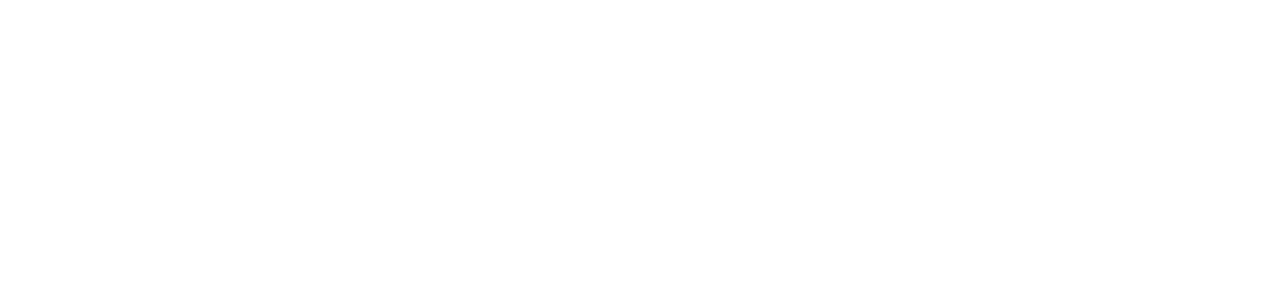
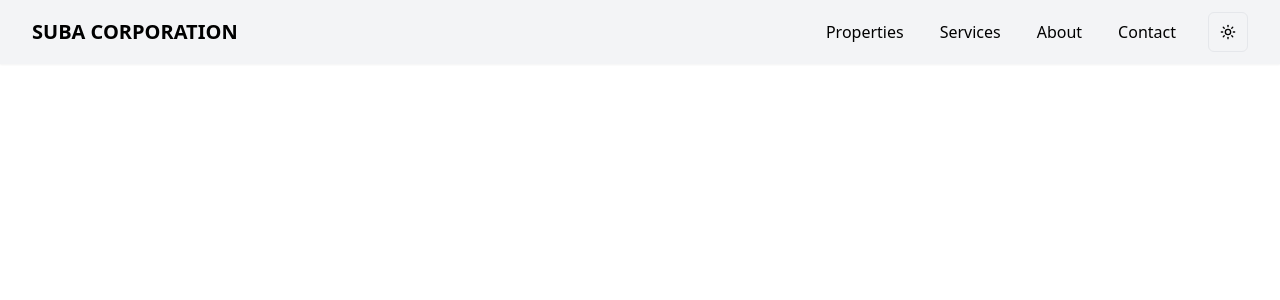
Before and after one commit to WilliamGiammona/subacorp, a Next.js app: page /properties in a window 1280 px wide. Shown: the top 300 px of the page. Built offline with nearby package versions, Linux system fonts and the light colour scheme.

Commit message:
code refactor

```diff
--- a/app/properties/page.tsx
+++ b/app/properties/page.tsx
@@ -1,14 +1,11 @@
-import React from "react";
-import NavBar from "../components/ui/navigation/NavBar";
+import NavBar from "@/app/components/ui/navigation/NavBar";
 
-const properties = () => {
-  return;
-  <>
-    <div>
-      hi
-      <NavBar />
-    </div>
-  </>;
-};
-
-export default properties;
+export default function Properties() {
+  return (
+    <>
+      <div>
+        <NavBar />
+      </div>
+    </>
+  );
+}
```
